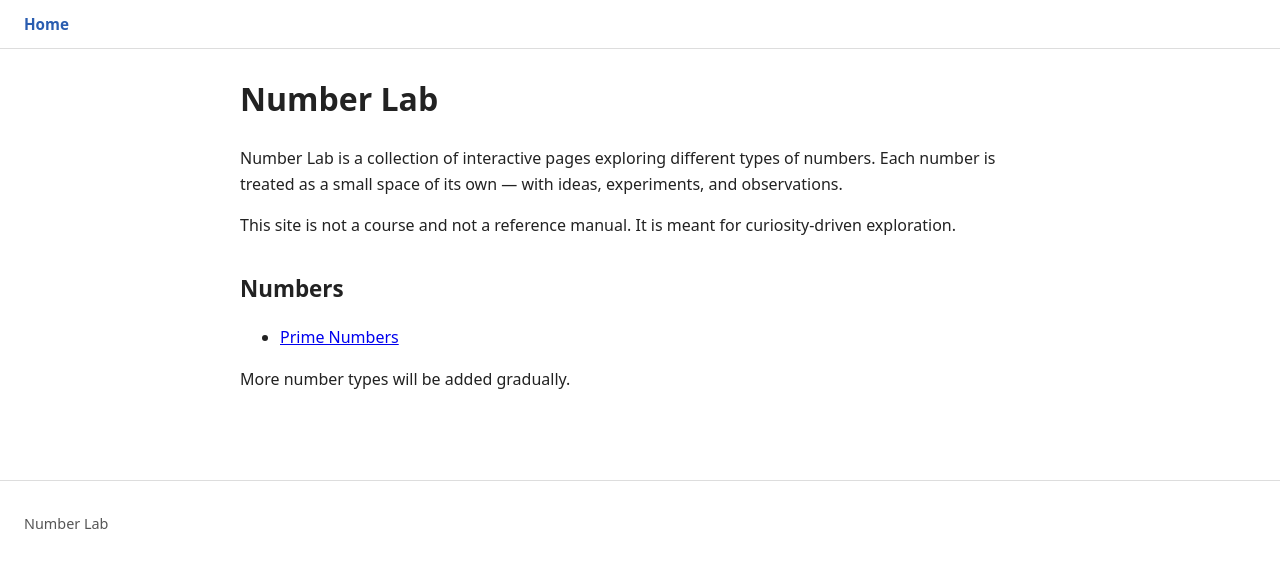
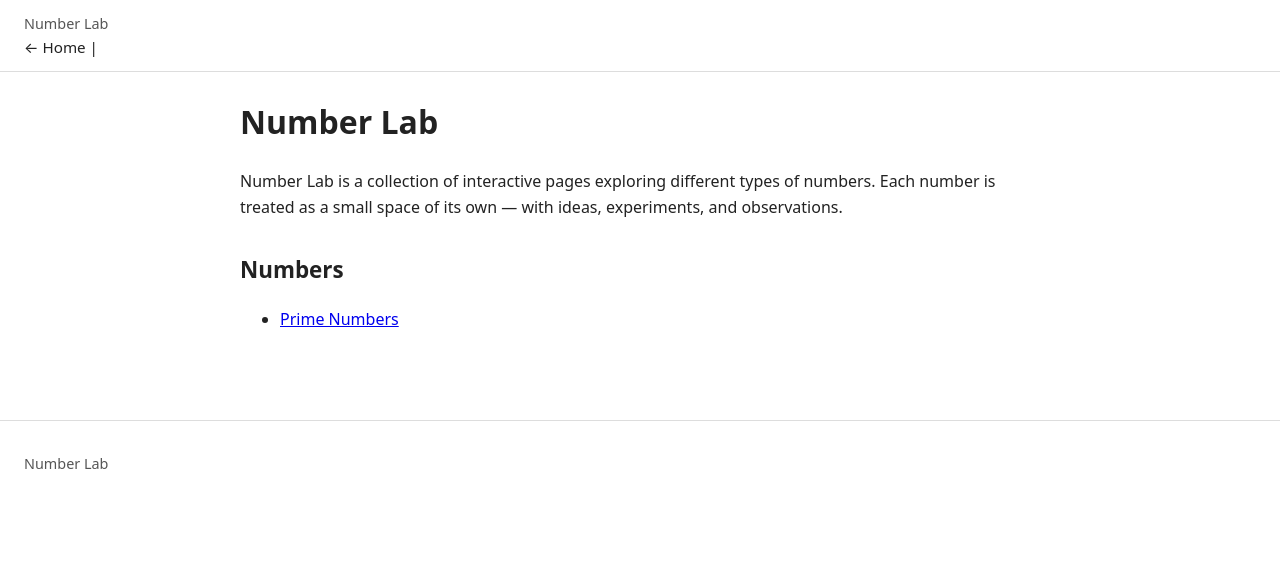
Before and after one commit to anvesh-d/number-lab, a Jekyll site: the page built from index.html, in a window 1280 px wide. Shown: the top 568 px of the page. Built offline with Jekyll 4.4.1, drawn with Linux system fonts in a browser that asks for light colours.

Commit message:
Update index.html

```diff
--- a/index.html
+++ b/index.html
@@ -1,19 +1,9 @@
-<!DOCTYPE html>
-<html lang="en">
-<head>
-  <meta charset="UTF-8">
-  <title>Number Lab</title>
-  <link rel="stylesheet" href="assets/css/main.css">
-</head>
-<body>
-
-<header>
-  <nav>
-    <strong>Home</strong>
-  </nav>
-</header>
-
-<main>
+---
+layout: default
+title: Number Lab
+number: Number Lab
+nav: []
+---
 
 <h1>Number Lab</h1>
 
@@ -23,28 +13,8 @@ numbers. Each number is treated as a small space of its own — with ideas,
 experiments, and observations.
 </p>
 
-<p>
-This site is not a course and not a reference manual. It is meant for
-curiosity-driven exploration.
-</p>
-
 <h2>Numbers</h2>
 
 <ul>
-  <li>
-    <a href="numbers/prime/overview/">Prime Numbers</a>
-  </li>
+  <li><a href="numbers/prime/overview/">Prime Numbers</a></li>
 </ul>
-
-<p>
-More number types will be added gradually.
-</p>
-
-</main>
-
-<footer>
-  <p>Number Lab</p>
-</footer>
-
-</body>
-</html>
```
